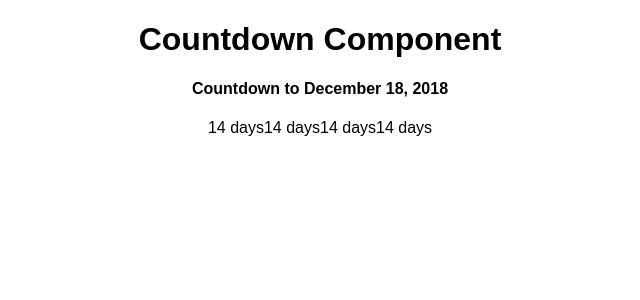
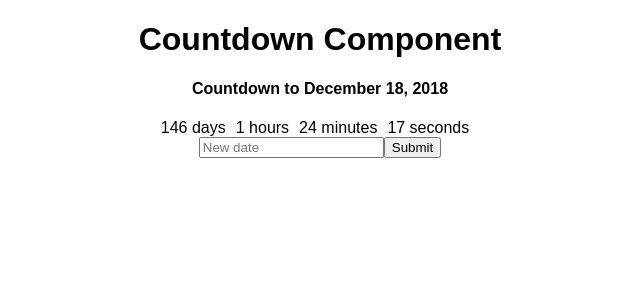
Before and after one commit to islam95/react-projects, a React (Create React App) app: page / in a window 1280 px wide. Shown: the top 300 px of the page, without its empty margins (320-960 px from the left). Built offline with nearby package versions, Linux system fonts and the light colour scheme.

Commit message:
set up the clock with time until the deadline

```diff
--- /dev/null
+++ b/src/components/Countdown/Clock.js
@@ -0,0 +1,45 @@
+import React from "react";
+import "./Countdown.css";
+
+class Clock extends React.Component {
+  constructor(props) {
+    super(props);
+    this.state = {
+      days: 0,
+      hours: 0,
+      minutes: 0,
+      seconds: 0
+    };
+  }
+
+  componentWillMount() {
+    this.getTimeUntil(this.props.deadline);
+  }
+
+  componentDidMount() {
+    setInterval(() => this.getTimeUntil(this.props.deadline), 1000);
+  }
+
+  // The time left until the passed date
+  getTimeUntil(deadline) {
+    const time = Date.parse(deadline) - Date.parse(new Date());
+    const seconds = Math.floor((time / 1000) % 60);
+    const minutes = Math.floor((time / 1000 / 60) % 60);
+    const hours = Math.floor((time / (1000 * 60 * 60)) % 24);
+    const days = Math.floor(time / (1000 * 60 * 60 * 24));
+    this.setState({ days, hours, minutes, seconds });
+  }
+
+  render() {
+    return (
+      <div>
+        <span className="marginRight">{this.state.days} days</span>
+        <span className="marginRight">{this.state.hours} hours</span>
+        <span className="marginRight">{this.state.minutes} minutes</span>
+        <span className="marginRight">{this.state.seconds} seconds</span>
+      </div>
+    );
+  }
+}
+
+export default Clock;
--- a/src/components/Countdown/Countdown.css
+++ b/src/components/Countdown/Countdown.css
@@ -0,0 +1,3 @@
+.marginRight {
+  margin-right: 10px
+}
--- a/src/components/Countdown/Countdown.js
+++ b/src/components/Countdown/Countdown.js
@@ -1,20 +1,34 @@
 import React from "react";
+import Clock from "./Clock"
+import "./Countdown.css";
 
 class Countdown extends React.Component {
   constructor(props) {
     super(props);
-    this.state = {};
+    this.state = {
+      deadline: "December 18, 2018",
+      newDeadline: ""
+    };
   }
+
+  changeDeadline() {
+    this.setState({
+      deadline: this.state.newDeadline
+    });
+  }
+
   render() {
     return (
       <div>
         <h1>Countdown Component</h1>
-        <h4>Countdown to December 18, 2018</h4>
+        <h4>Countdown to {this.state.deadline}</h4>
+        <Clock deadline={this.state.deadline} />
         <div>
-          <span>14 days</span>
-          <span>14 days</span>
-          <span>14 days</span>
-          <span>14 days</span>
+          <input
+            placeholder="New date"
+            onChange={e => this.setState({ newDeadline: e.target.value })}
+          />
+          <button onClick={() => this.changeDeadline()}>Submit</button>
         </div>
       </div>
     );
```
Also changed, not shown: 1 other file (tests, documents, lock files or other folders).
